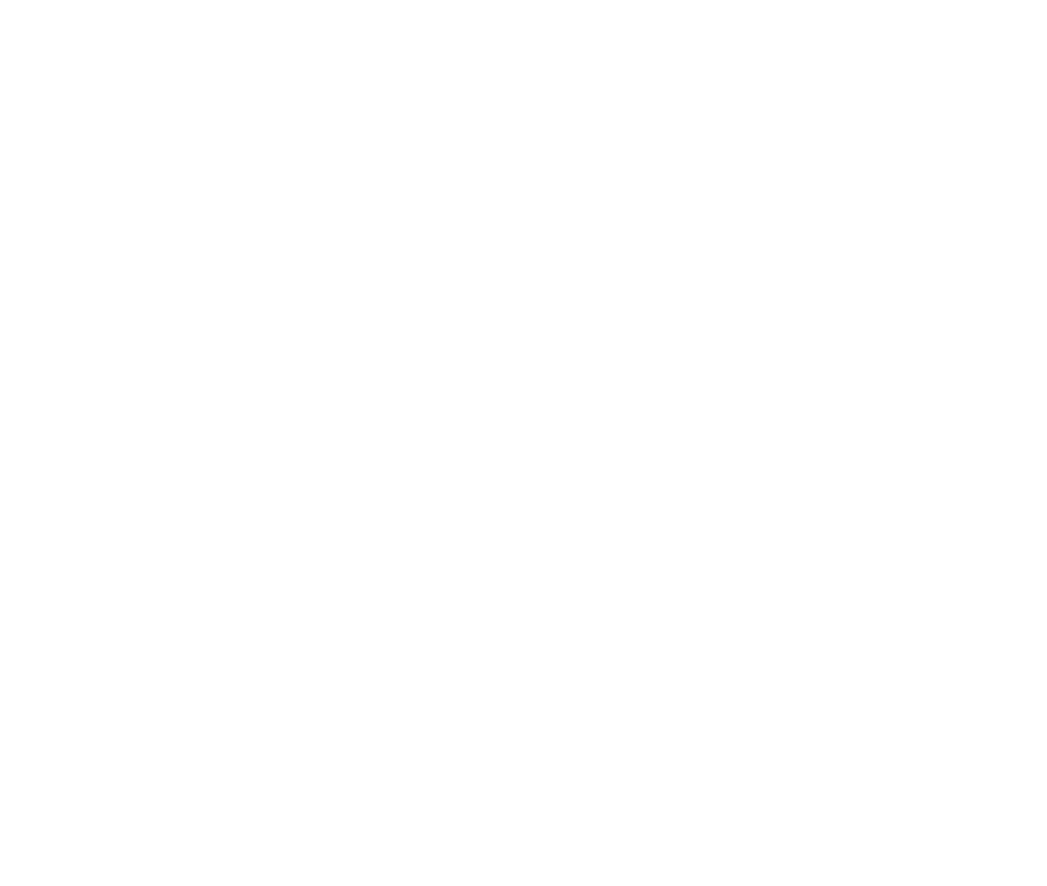
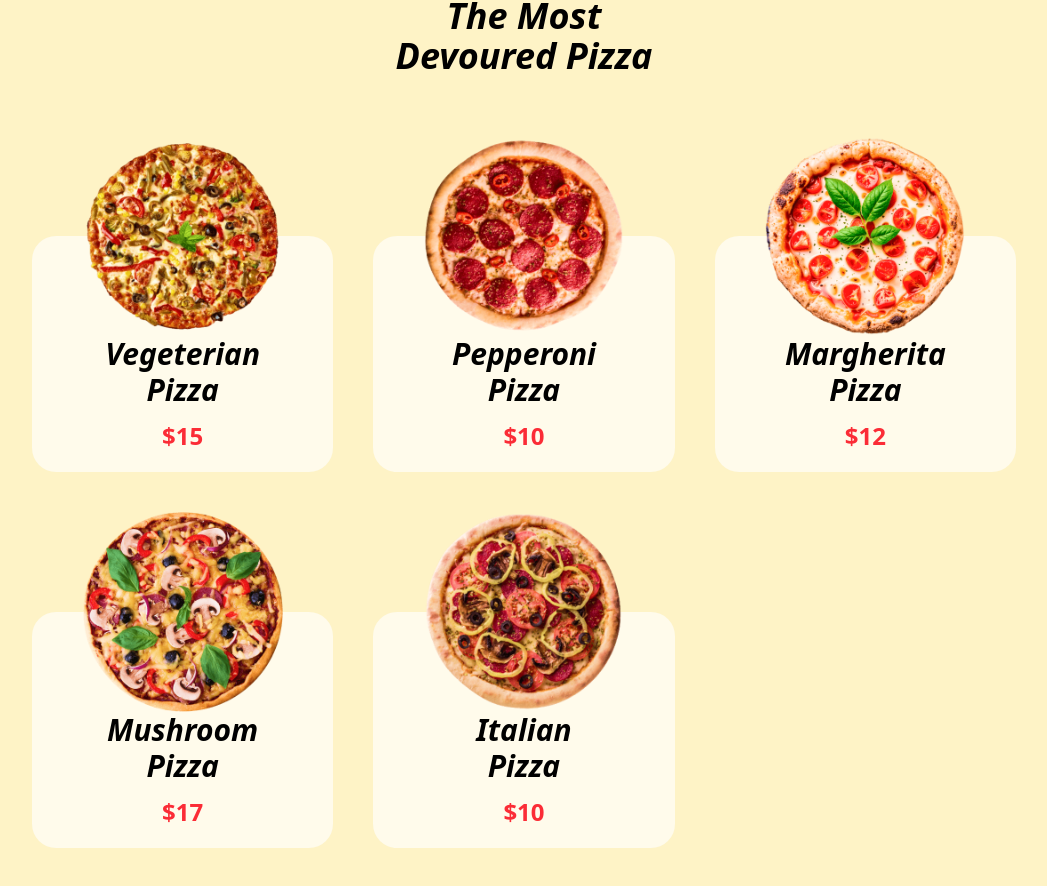
Before and after one commit to NDTC-Mangansakan/react-pizza-website, a React (Vite) app: page / in a window 1280 px wide. Shown: the part 2120-3006 px from the top of the page, without its empty margins (116-1163 px from the left). Before the commit the page ends 2076 px from the top, so only its background shows below. Built offline with nearby package versions, Linux system fonts and the light colour scheme.

Commit message:
initial products page code

```diff
--- a/src/App.jsx
+++ b/src/App.jsx
@@ -4,6 +4,7 @@
 import Home from './pages/Home'
 import About from './pages/About'
 import Ingredients from './pages/Ingredients'
+import Products from './pages/Products'
 
 const App = () => {
   return (
@@ -13,6 +14,7 @@
       <About/>
 
       <Ingredients/>
+      <Products/>
       {/* <Footer/> */}
     </>
   )
--- /dev/null
+++ b/src/pages/Products.jsx
@@ -0,0 +1,40 @@
+import product1 from '../assets/img/product-1.png'
+import product2 from '../assets/img/product-2.png'
+import product3 from '../assets/img/product-3.png'
+import product4 from '../assets/img/product-4.png'
+import product5 from '../assets/img/product-5.png'
+
+const productsList = [
+    { name: 'Vegeterian', price: '$15', img: product1 },
+    { name: 'Pepperoni', price: '$10', img: product2 },
+    { name: 'Margherita', price: '$12', img: product3 },
+    { name: 'Mushroom', price: '$17', img: product4 },
+    { name: 'Italian', price: '$10', img: product5 },
+]
+const Products = () => {
+    return (
+        <section id='products' className='py-10 bg-bg-primary'>
+            <div className="w-[320px] px-5 mx-auto sm:w-[640px] lg:w-[1024px]">
+                <p className="section-title text-center">The Most <br />Devoured Pizza</p>
+
+                <div className="mt-40 grid gap-x-5 gap-y-15 grid-cols-2 sm:gap-x-10 sm:gap-y-25  lg:grid-cols-3 lg:gap-y-35">
+                    {productsList.map(list => (
+                        <div key={list.name} className="relative rounded-3xl bg-bg-secondary p-5 pt-10  sm:pt-15 lg:pt-20">
+                            <img src={list.img} alt={list.name} className='absolute w-25 left-1/2 -translate-x-1/2 -top-10 sm:-top-20 lg:-top-25 sm:w-40 lg:w-50' />
+                            <div className="mt-5">
+                                <p className="text-xl font-bold text-center italic sm:text-2xl lg:text-3xl">
+                                    {list.name} <br />Pizza
+                                </p>
+                                <p className="text-center mt-3 text-primary font-extrabold text-lg sm:text-xl lg:text-2xl">
+                                    {list.price}
+                                </p>
+                            </div>
+                        </div>
+                    ))}
+                </div>
+            </div>
+        </section>
+    )
+}
+
+export default Products
```
